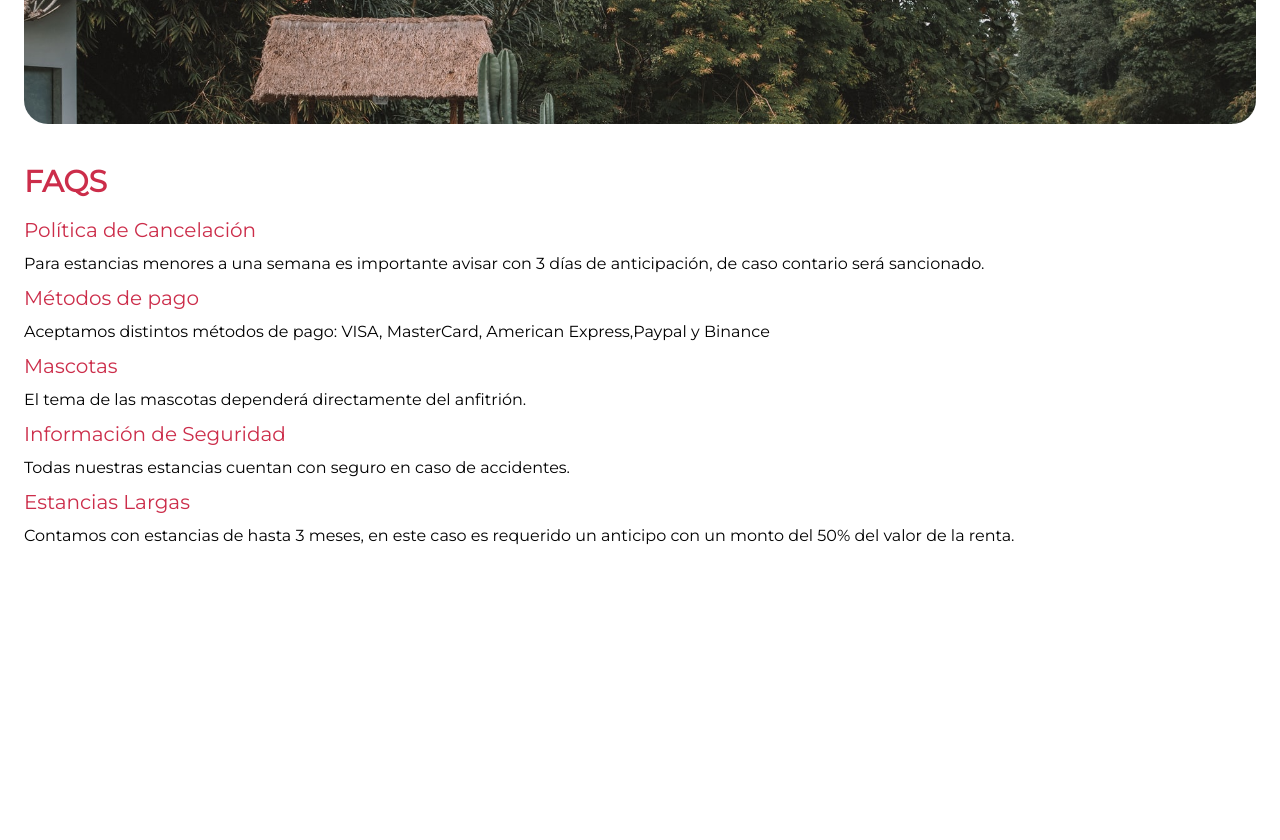
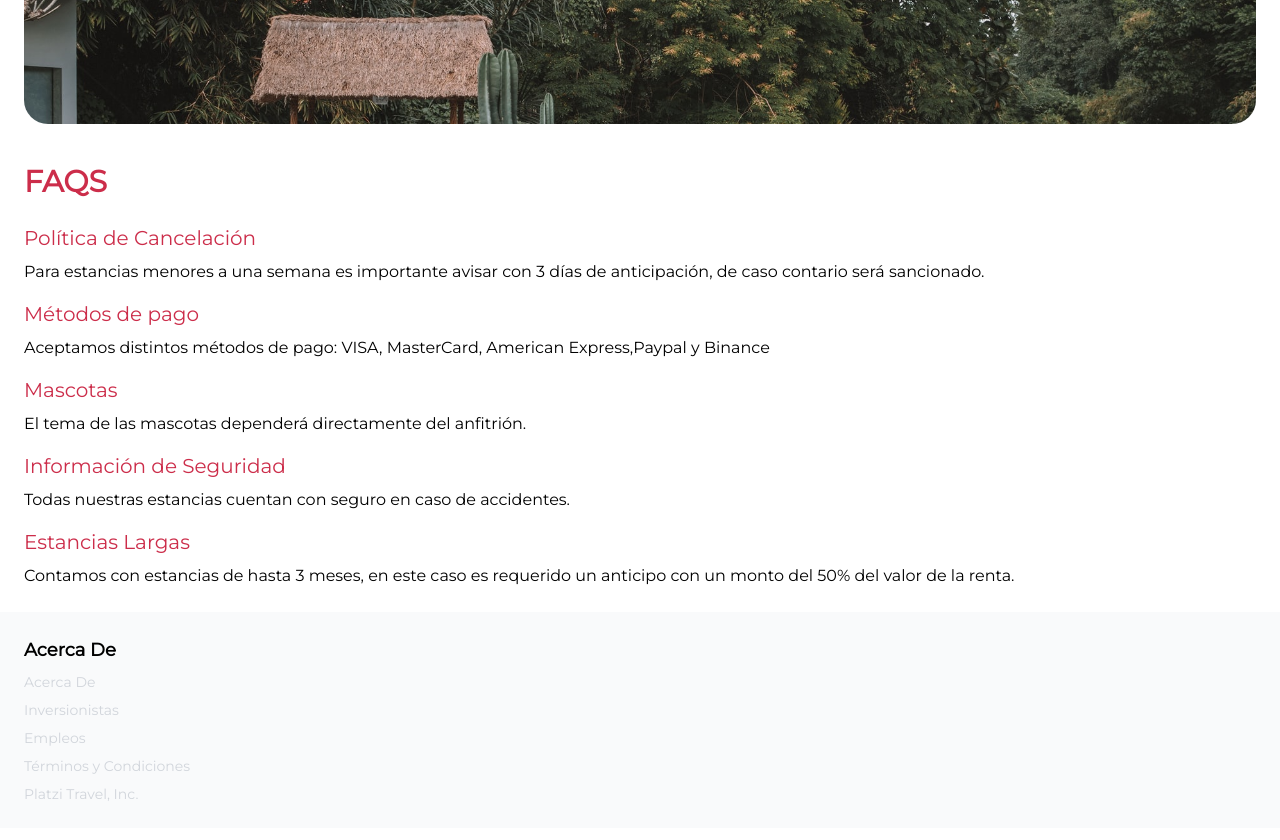
Before and after one commit to jpmjim/CTailwindB, a website: page public/index.html in a window 1280 px wide. Shown: the part 2240-3080 px from the top of the page. Drawn offline with Linux system fonts and the light colour scheme.

Commit message:
creacion del footer

```diff
--- a/public/index.html
+++ b/public/index.html
@@ -93,12 +93,13 @@
           </div>
         </div>
       </div>
-      <div class=" p-6 w-full h-full" id="faqs">
+      <!-- FAQS -->
+      <div class=" p-6 w-full h-auto" id="faqs">
         <div class="w-full h-full flex flex-col ">
           <p class="text-3xl text-primary font-semibold mt-4 mb-2">FAQS</p>
           <div>
             <p class="politicas">Política de Cancelación</p>
-            <p class="text-md pt-2 ">Para estancias menores a una semana es importante avisar con 3 días de
+            <p class="text-md pt-2">Para estancias menores a una semana es importante avisar con 3 días de
               anticipación, de caso contario será sancionado.
             </p>
           </div>
@@ -124,9 +125,17 @@
           </div>
         </div>
       </div>
+      <footer class="p-6 w-full h-auto bg-gray-50 space-y-2">
+        <p class="text-lg font-semibold">Acerca De</p>
+        <div class="text-gray-300 text-sm space-y-2">
+          <p>Acerca De</p>
+          <p>Inversionistas</p>
+          <p>Empleos</p>
+          <p>Términos y Condiciones</p>
+          <p>Platzi Travel, Inc.</p>
+        </div>
+      </footer>
     </section>
-    <footer>
 
-    </footer>
   </body>
 </html>
--- a/src/css/tailwind.css
+++ b/src/css/tailwind.css
@@ -10,5 +10,5 @@
   @apply text-3xl px-8 pt-8 pb-2 font-bold text-white
 }
 .politicas {
-  @apply text-xl font-medium text-primary pt-2
+  @apply text-xl font-medium text-primary pt-2 mt-2
 }
```
Also changed, not shown: public/css/styles.css.
